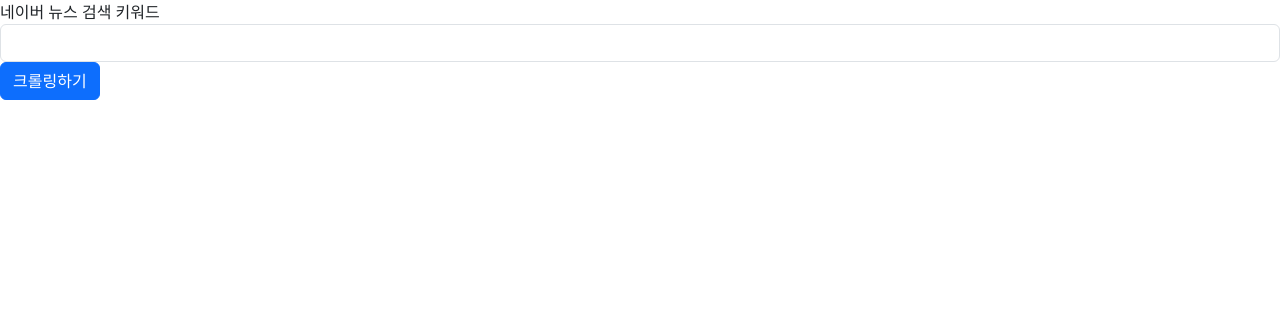
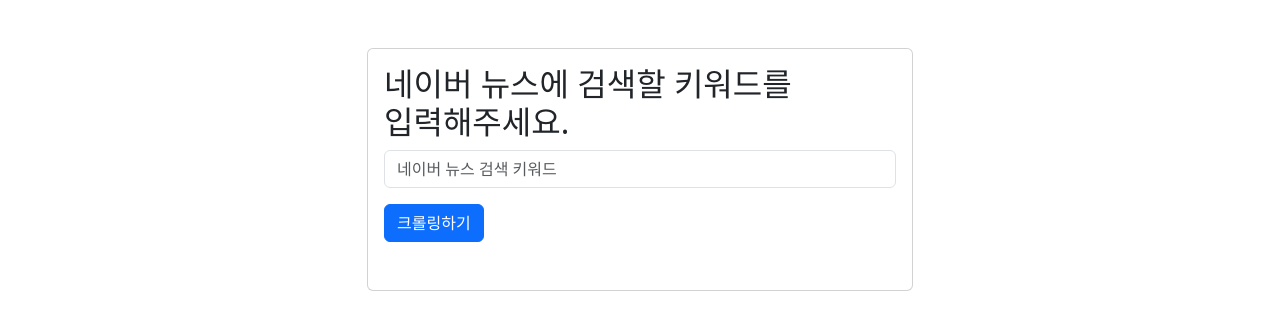
Before and after one commit to OSHMOS/NAVER_news_crawler_WEB_APP, a Django app: page / in a window 1280 px wide. Shown: the top 330 px of the page. Run offline with Django 4.2, Linux system fonts and the light colour scheme; some libraries are stand-ins or nearby versions.

Commit message:
12.29 1st design to templates

```diff
--- a/templates/base.html
+++ b/templates/base.html
@@ -2,8 +2,11 @@
 {% bootstrap_css %}
 {% bootstrap_javascript %}
 <!DOCTYPE html>
-<html>
+<html lang="en">
 <head>
+  <meta charset="UTF-8">
+  <meta http-equiv="X-UA-Compatible" content="IE=edge">
+  <meta name="viewport" content="width=device-width, initial-scale=1.0">
   <title>네이버 뉴스 크롤러</title>
 </head>
 <body>
--- a/templates/crawling/index.html
+++ b/templates/crawling/index.html
@@ -1,15 +1,26 @@
 {% extends 'base.html' %}
 {% block content %}
-<form class="post-form" method="POST" action={% url 'crawling' %}>
-  {% csrf_token %}
-  <div class="form-group">
-    <label for="query">네이버 뉴스 검색 키워드</label>
-    <input type="text" class="form-control" name="query" id="query"
-            value="{{form.query.value|default_if_none:''}}">
+<div class="container mx-auto my-5">
+  <div class="row">
+    <div class="col-12 col-lg-3 col-md-3 col-sm-12"></div>
+    <div class="col-12 col-lg-6 col-md-6 col-sm-12">
+      <div class="card">
+        <div class="card-body">
+          <h2>네이버 뉴스에 검색할 키워드를<br>입력해주세요.</h2>
+          <form class="post-form form-inline" method="POST" action={% url 'crawling' %}>
+            {% csrf_token %}
+            <div class="form-gruop">
+              <input type="text" class="form-control" name="query" id="query" placeholder='네이버 뉴스 검색 키워드'>
+            </div>
+            <button type="submit" class="btn btn-primary my-3">크롤링하기</button>
+          </form>
+          {% if alert %}
+            <div>{{alert}}</div>
+          {% endif %}
+        </div>
+      </div>
+    </div>
+    <div class="col-12 col-lg-3 col-md-3 col-sm-12"></div>
   </div>
-  <button type="submit" class="btn btn-primary">크롤링하기</button>
-</form>
-{% if alert %}
-  <div>{{alert}}</div>
-{% endif %}
+</div>
 {% endblock %}
```
Also changed, not shown: templates/crawling/greeting.html (+9 -3 lines).
